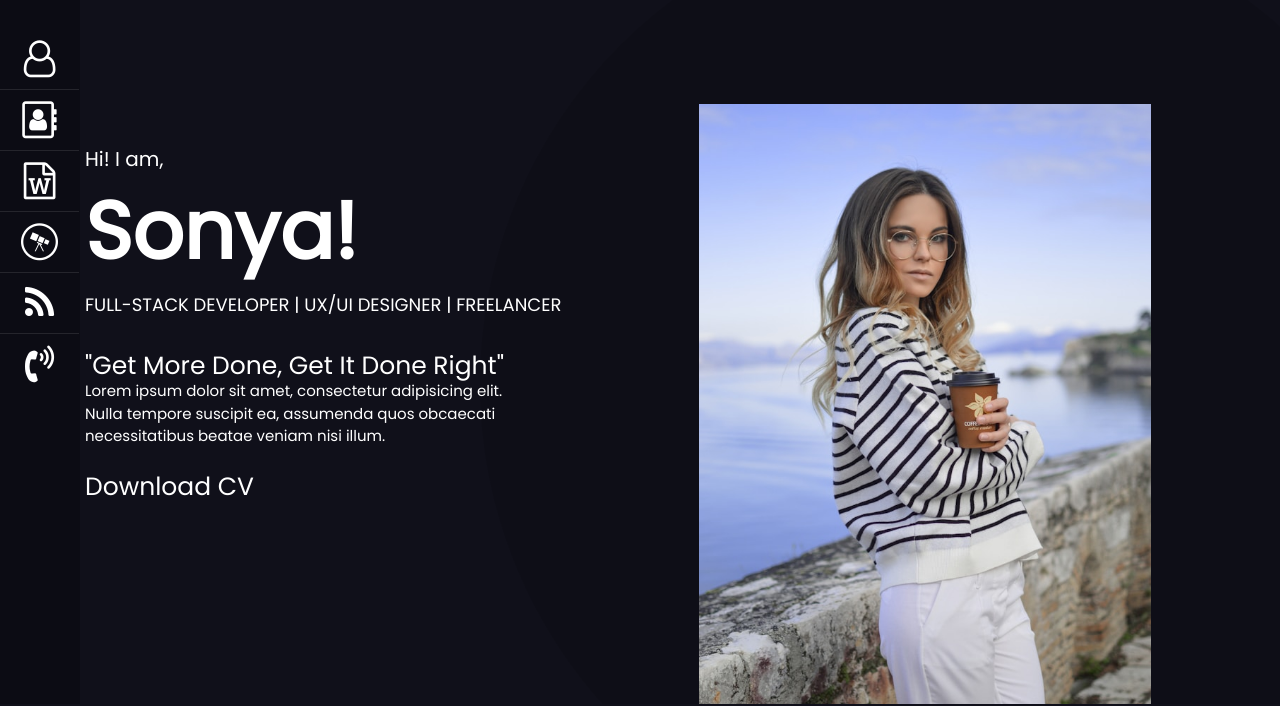
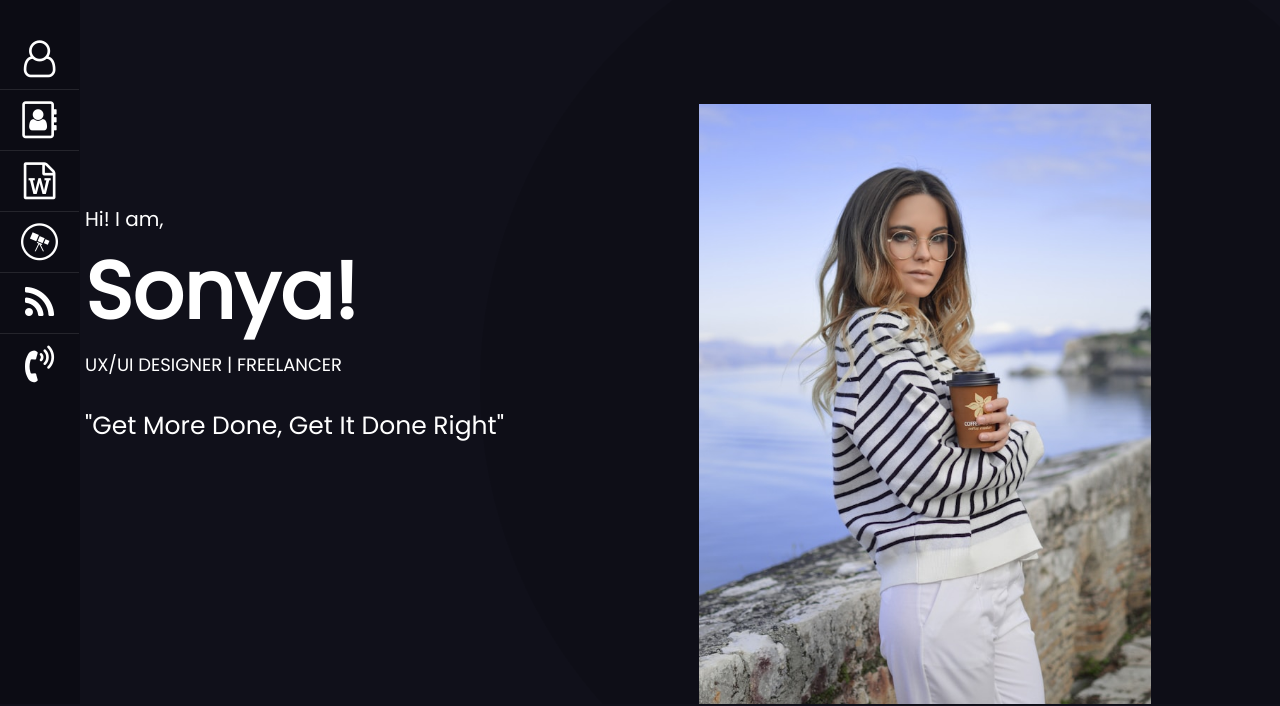
Before and after one commit to wwwTemplateMaster/Portfolio-1, a plain HTML site: page index.html in a window 1280 px wide. Shown: the part 96-802 px from the top of the page. Drawn offline with nearby package versions, Linux system fonts and the light colour scheme.

Commit message:
Update index.html

```diff
--- a/index.html
+++ b/index.html
@@ -151,23 +151,13 @@
               <div class="box">
                 <h6>Hi! I am,</h6>
                 <h1>Sonya!</h1>
-                <p class="lead">                  Full-stack Developer | UX/UI Designer | Freelancer
-                </p>
+                <p class="lead">UX/UI Designer | Freelancer</p>
 
-                <!-- Virtual Assistant Services | Social Media Management | Graphic Design               </p> -->
                 <div class="btn-bar">
                   <a style="color: #ffffff"
                     >"Get More Done, Get It Done Right"</a
                   >
 
-                  <p class="desc">
-                    Lorem ipsum dolor sit amet, consectetur adipisicing elit.
-                    Nulla tempore suscipit ea, assumenda quos obcaecati
-                    necessitatibus beatae veniam nisi illum.
-                  </p>
-                  <div class="btn-bar">
-                    <a href="#">Download CV</a>
-                  </div>
                 </div>
               </div>
             </div>
```
